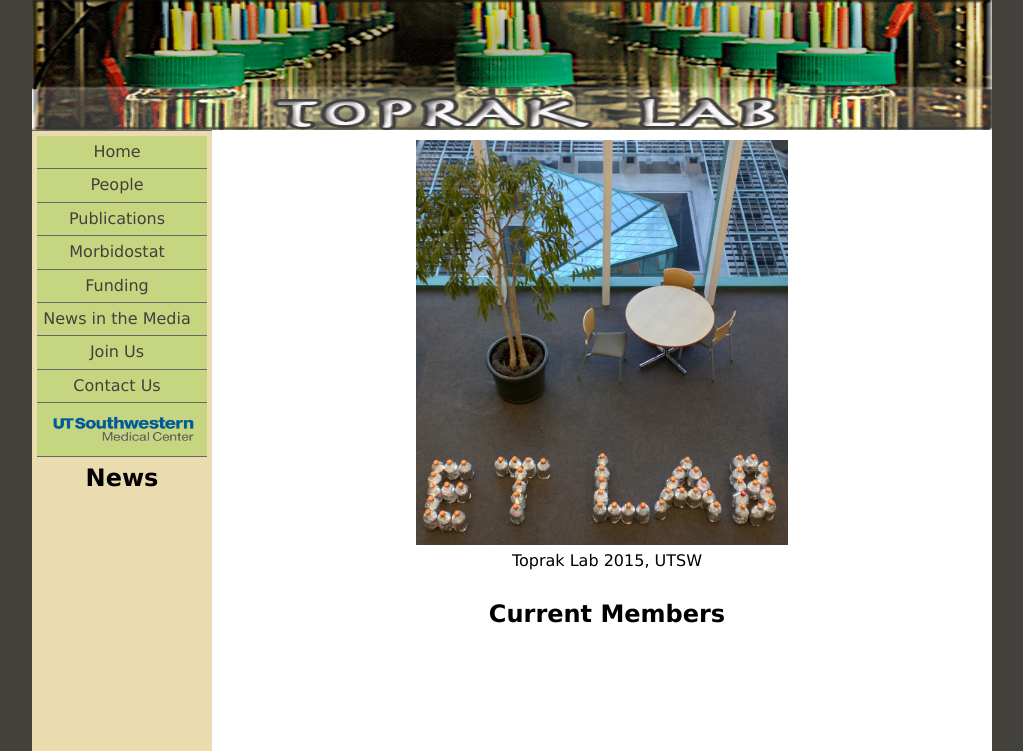
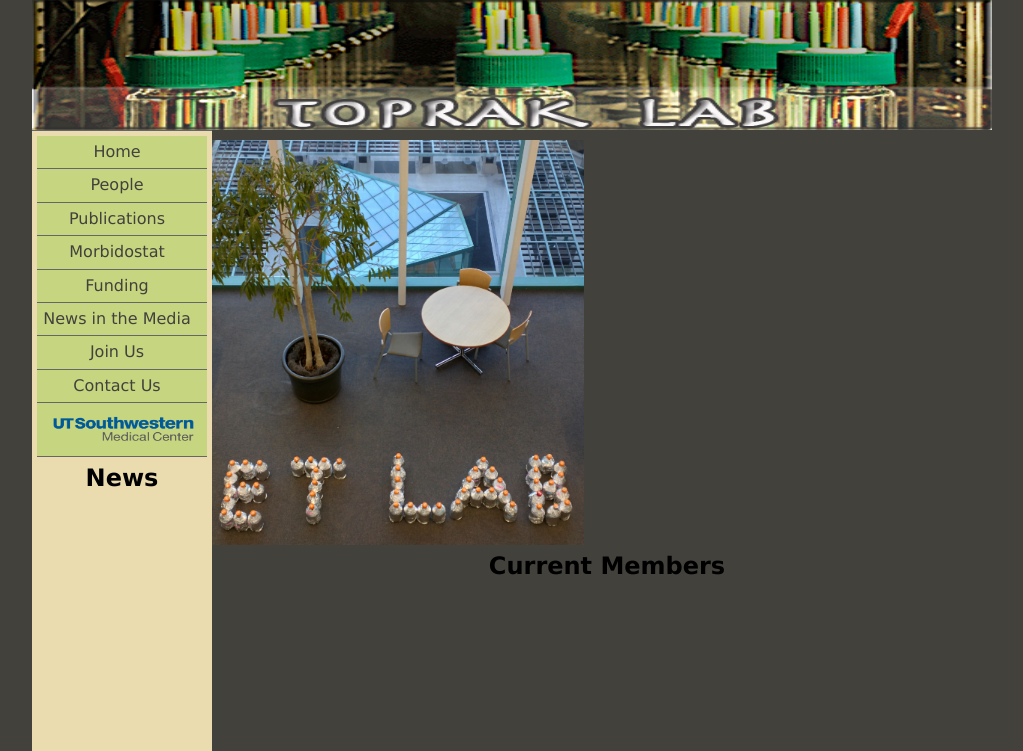
Before and after one commit to TOPRAKLAB/topraklab.github.io, a plain HTML site: page people.html in a window 1280 px wide. Shown: the top 751 px of the page, without its empty margins (128-1151 px from the left). Drawn offline with Linux system fonts and the light colour scheme.

Commit message:
Update people.html

```diff
--- a/people.html
+++ b/people.html
@@ -237,7 +237,7 @@ ul.nav a:hover, ul.nav a:active, ul.nav a:focus { /* this changes the background
   <a href="index.html"><img src="images/header3.jpg" alt="Insert Logo Here" name="Insert_logo" width="960" height="130" id="Insert_logo" style="background-color: #C6D580; display:block;" /></a>
   </center>
     <!-- end .header --></div>
-  <div class="sidebar1">
+<div class="sidebar1">
   <center>
     <ul class="nav">
       <li><a href="index.html">Home</a></li>
@@ -255,7 +255,7 @@ ul.nav a:hover, ul.nav a:active, ul.nav a:focus { /* this changes the background
 
     <b><font size="+2">News </font></b>
     </center>
-      <div id="marqueecontainer" onMouseover="copyspeed=pausespeed" onMouseout="copyspeed=marqueespeed">
+<div id="marqueecontainer" onMouseover="copyspeed=pausespeed" onMouseout="copyspeed=marqueespeed">
 
 <div id="vmarquee" style="position: absolute; padding-left: 5px; width: 160px; left: 9px; top: 6px;">
 
@@ -270,15 +270,10 @@ New paper in <a href="http://www.nature.com/ncomms/2015/150610/ncomms8385/full/n
 </div>
   <!-- End of Sidebar -->
 
-  <div class="content">
-    <center>
-      <img src=images/bottles.jpg width="372" height="405" >
-    <p>Toprak Lab 2015, UTSW</p>
-    </center>
-
+<div class="content">
+    <img src=images/bottles.jpg width="372" height="405" >
     <!--CURRENT MEMBERS-->
     <h2>Current Members</h2></p>
-
     <table border=0>
     <tr>
     <td><img src="images/erdaltoprak.jpg" width="120" height="160"></td>
@@ -437,7 +432,7 @@ New paper in <a href="http://www.nature.com/ncomms/2015/150610/ncomms8385/full/n
 
 
     </table>
-
+    </div>
 
     <!-- end .content --></div>
   <div class="footer">
```
